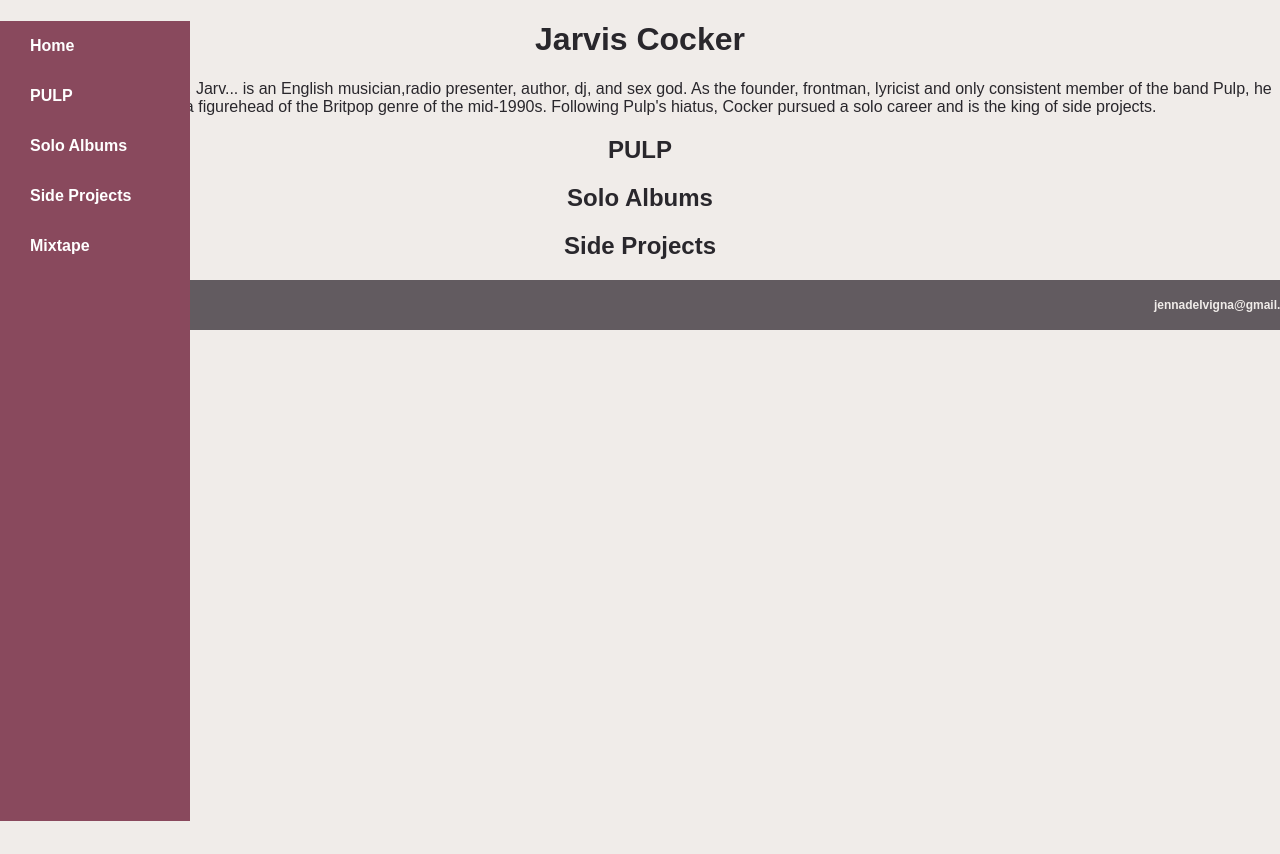
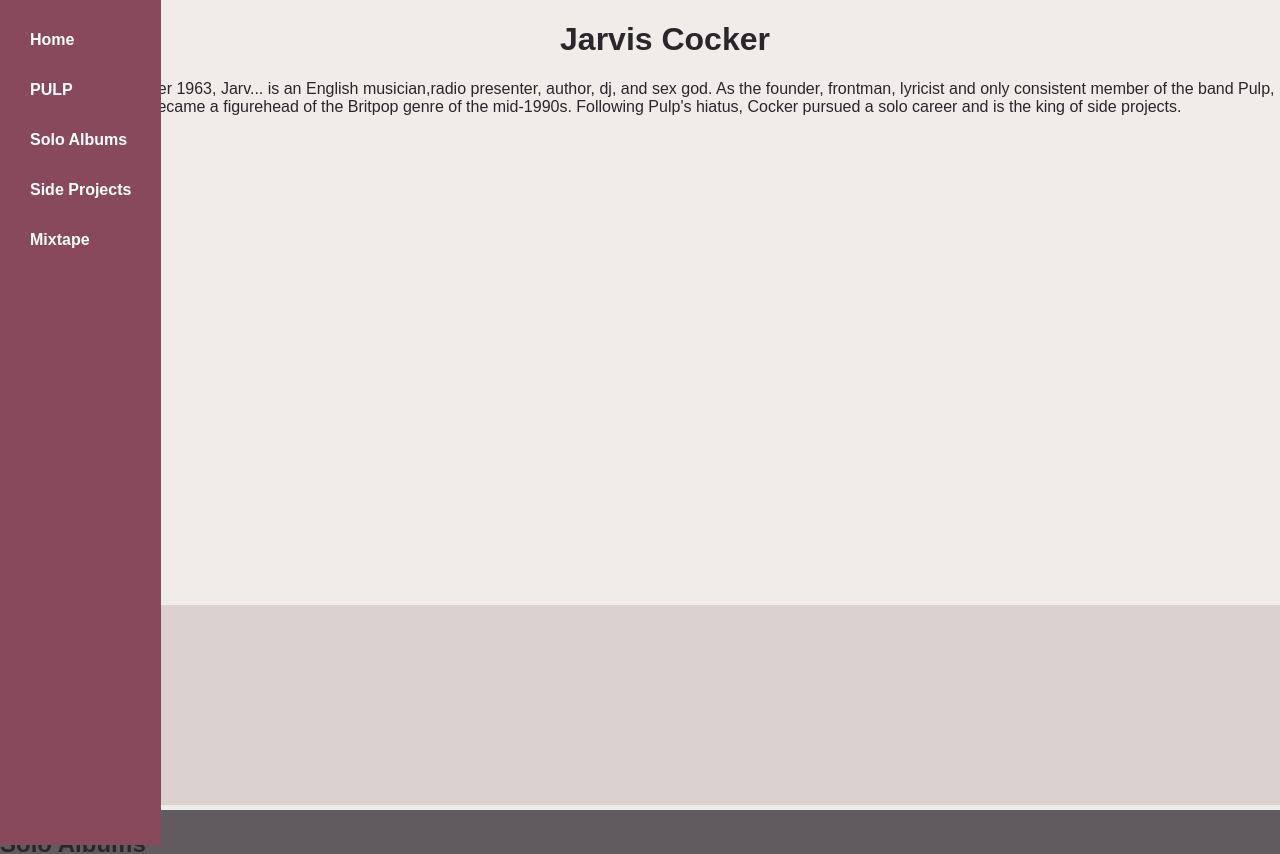
Before and after one commit to JRDV33/jarvis-cocker-app, a React (Create React App) app: page / in a window 1280 px wide. Shown: the top 854 px of the page. Before the commit the page ends 800 px from the top, so only its background shows below. Built offline with nearby package versions, Linux system fonts and the light colour scheme.

Commit message:
added CSS for rows on home page

```diff
--- a/src/App.css
+++ b/src/App.css
@@ -1,17 +1,18 @@
 .App {
-  text-align: center;
+  text-align: left;
 }
 
-body {
+div {
   font-family: Arial, Helvetica, sans-serif;
   background-color: #F0ECE9;
   color: #29272C;
 
-  /* display: grid;
-  grid-template-columns: 1fr 4fr;
-  grid-template-rows: 200px 50px 1fr 50px;
-  grid-gap: 5px */
+  display: grid;
+  grid-template-columns: 1fr;
+  grid-template-rows: 3fr 1fr 1fr 1fr;
+  grid-gap: 5px
 }
+
 
 .nav {
   display: flex;
@@ -24,10 +25,15 @@
   background-color: #89495D;
   color: white;
   font-weight: bolder;
-  width: 12.5%;
-  padding-left: 30px;
-  /* margin-left: 150px; */
-  /* margin-right: 150px; */
+  /* width: 12.5%; */
+  padding: 15px 30px 30px 30px;
+  margin: 0px;
+}
+
+header {
+  text-align: center;
+  column-span: 0;
+  padding: 0px 30px 30px 30px;
 }
 
 footer {
@@ -35,11 +41,26 @@
   justify-content: space-between;
   align-items: center;
 
-  background-color: #625B60;
+  background-color: #28282C;
   color: #F0ECE9;
   height: 50px;
   width: 100vw;
   font-size: 12px;
   font-weight: bolder;
   padding: 0px 25px;
+  column-span: all;
 }
+
+.pulp {
+  height: 200px;
+  background-color: #DBD2CF;
+}
+
+.solo {
+  height: 200px;
+  background-color: #615B5F;
+}
+.side {
+  height: 200px;
+  background-color: #AEA292;
+}
```
